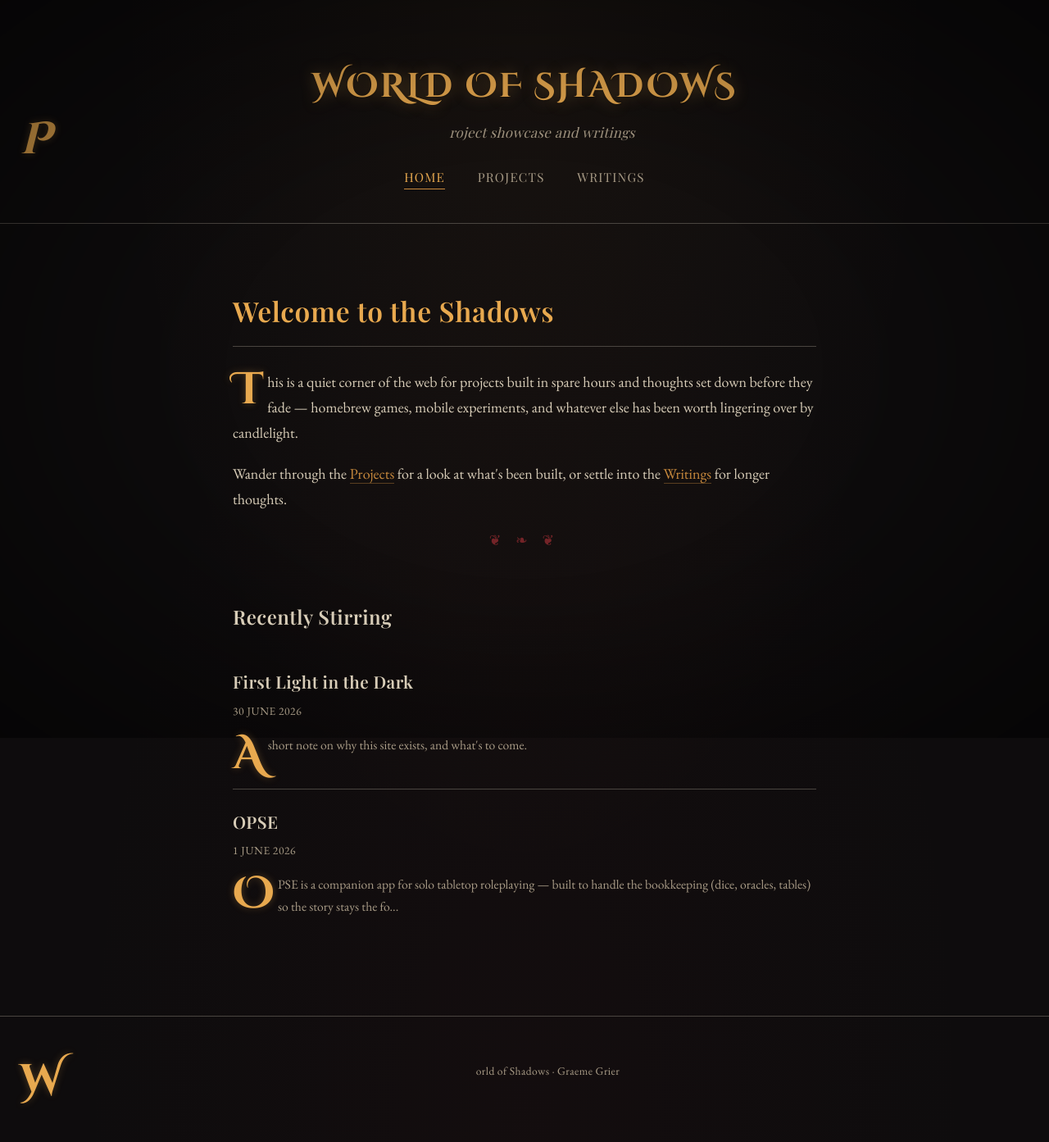
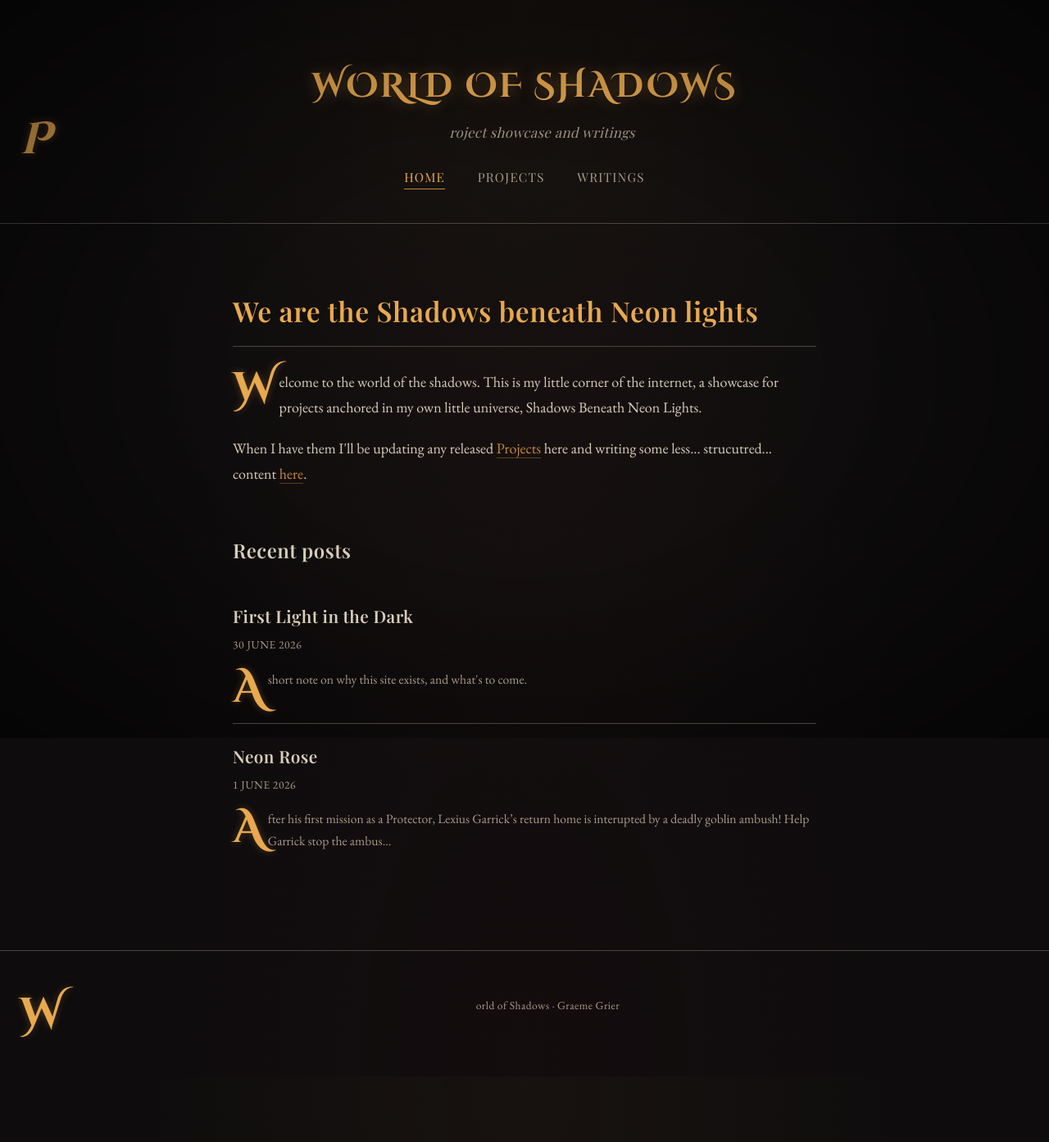
Before and after one commit to GraemeRG/world-of-shadows, a Jekyll site: the page built from index.md, in a window 1280 px wide. Shown: the whole page at 82% size. Built offline with Jekyll 4.4.1, drawn with Linux system fonts in a browser that asks for light colours; some web fonts are replaced; after the commit the page ends 1313 px from its top, so only the background shows below that.

Commit message:
Update to pages

```diff
--- a/_config.yml
+++ b/_config.yml
@@ -6,9 +6,10 @@ baseurl: "/world-of-shadows"
 author: Graeme
 
 markdown: kramdown
-permalink: /blog/:year/:month/:day/:title/
 
 collections:
+  posts:
+    permalink: /blog/:year/:month/:day/:title/
   projects:
     output: true
     permalink: /projects/:path/
--- /dev/null
+++ b/_projects/neon_rose.md
@@ -0,0 +1,14 @@
+---
+title: "Neon Rose"
+date: 2026-06-01
+tagline: "A proof of concept game for the Nintendo GameBoy"
+stack: ["Kotlin", "Jetpack Compose", "MVVM", "StateFlow"]
+links:
+  - label: "Source"
+    url: "https://graemerg.itch.io/neon-rose"
+---
+
+After his first mission as a _Protector_, Lexius Garrick's return home is interupted by a deadly goblin ambush! Help Garrick stop the ambushers as they search for something... or someone! What is the mysterious Neon Rose, and who sent these goblins to find it?
+
+## What it is
+Neon Rose is a proof of concept RPG for both the GameBoy classic and Color systems created using GB studio. This demo is adapted from the first "chapter" of the original D&D campaign from which the world of shadows was built from. The game is a fairly standard RPG compared to games of the time and has clear inspiration in Pokemon and Final Fantasy. The only flair I would say I've added is bringing the dice rolls that usually happen under the hood in RPGs and making that a core part of the game. This was largely inspired by the game's D&D origins (though doesn't use D&D's stats system).
--- a/_projects/opse.md
+++ /dev/null
@@ -1,27 +0,0 @@
----
-title: "OPSE"
-date: 2026-06-01
-tagline: "A solo RPG companion app for tabletop adventuring without a table."
-stack: ["Kotlin", "Jetpack Compose", "MVVM", "StateFlow"]
-links:
-  - label: "Source"
-    url: "https://github.com/graemerg/opse"
----
-
-OPSE is a companion app for solo tabletop roleplaying — built to handle the
-bookkeeping (dice, oracles, tables) so the story stays the focus rather than
-the spreadsheet.
-
-## Why it exists
-
-Solo RPGs lean heavily on random oracles and tables to generate narrative
-beats. Flipping between PDFs and dice rolls breaks immersion quickly, so
-OPSE consolidates that into a single, fast interface.
-
-## Notable bits
-
-- Built with Jetpack Compose and an MVVM architecture, using `StateFlow`
-  for reactive state across screens.
-- Designed for offline-first use — no network dependency mid-session.
-
-*(Replace this with real screenshots, details, and a proper writeup when ready.)*
--- a/index.md
+++ b/index.md
@@ -3,23 +3,19 @@ layout: default
 title: Home
 ---
 
-<h1>Welcome to the Shadows</h1>
+<h1>We are the Shadows beneath Neon lights</h1>
 
 <p>
-  This is a quiet corner of the web for projects built in spare hours and
-  thoughts set down before they fade — homebrew games, mobile experiments,
-  and whatever else has been worth lingering over by candlelight.
+  Welcome to the world of the shadows. This is my little corner of the internet, a showcase for projects anchored in my own little universe, Shadows Beneath Neon Lights.
 </p>
 
 <p>
-  Wander through the <a href="{{ '/projects.html' | relative_url }}">Projects</a>
-  for a look at what's been built, or settle into the
-  <a href="{{ '/blog.html' | relative_url }}">Writings</a> for longer thoughts.
+  When I have them I'll be updating any released <a href="{{ '/projects.html' | relative_url }}">Projects</a> here
+  and writing some less... strucutred... content
+  <a href="{{ '/blog.html' | relative_url }}">here</a>.
 </p>
 
-<span class="ornament">&#10086; &#10087; &#10086;</span>
-
-<h2>Recently Stirring</h2>
+<h2>Recent posts</h2>
 <ul class="entry-list">
   {% assign recent = site.posts | concat: site.projects | sort: 'date' | reverse %}
   {% for item in recent limit: 4 %}
```
Also changed, not shown: projects.md (+2 -1 lines).
